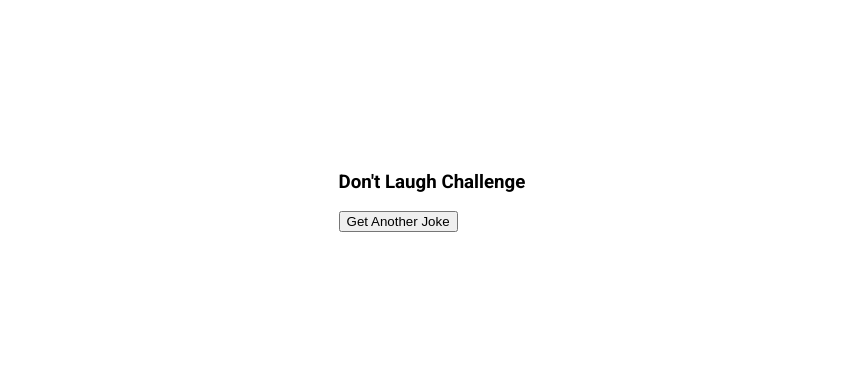
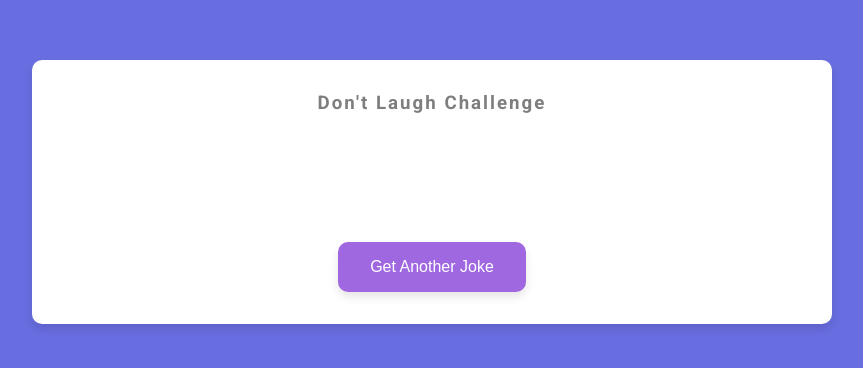
Before and after one commit to rooted92/dad_jokes, a plain HTML site: page index.html in a window 1280 px wide. Shown: the part 208-576 px from the top of the page, without its empty margins (208-1071 px from the left). Drawn offline with Linux system fonts and the light colour scheme.

Commit message:
styled joke container and btn

```diff
--- a/style.css
+++ b/style.css
@@ -5,6 +5,7 @@
 }
 
 body {
+  background-color: #686de0;
   font-family: 'Roboto', sans-serif;
   display: flex;
   flex-direction: column;
@@ -14,3 +15,52 @@ body {
   overflow: hidden;
   margin: 0;
 }
+
+.container {
+  background-color: white;
+  border-radius: 10px;
+  box-shadow: 0 5px 10px rgba(0, 0, 0, 0.1);
+  max-width: 100%;
+  min-width: 800px;
+  height: auto;
+  overflow: hidden;
+  padding: 2rem;
+  display: flex;
+  flex-direction: column;
+  align-items: center;
+  justify-content: center;
+  text-align: center;
+}
+
+h3 {
+  margin: 0;
+  opacity: 0.5;
+  letter-spacing: 2px;
+}
+
+.joke {
+  font-size: 2rem;
+  letter-spacing: 1px;
+  line-height: 40px;
+  margin: 4rem auto;
+  max-width: 600px;
+}
+
+.btn {
+  background-color: #9f68e0;
+  border: 0;
+  border-radius: 10px;
+  color: white;
+  box-shadow: 0 5px 10px rgba(0, 0, 0, 0.1);
+  padding: 1rem 2rem;
+  font-size: 1rem;
+  cursor: pointer;
+}
+
+.btn:active {
+  transform: scale(0.98);
+}
+
+btn:focus {
+  outline: none;
+}
```
